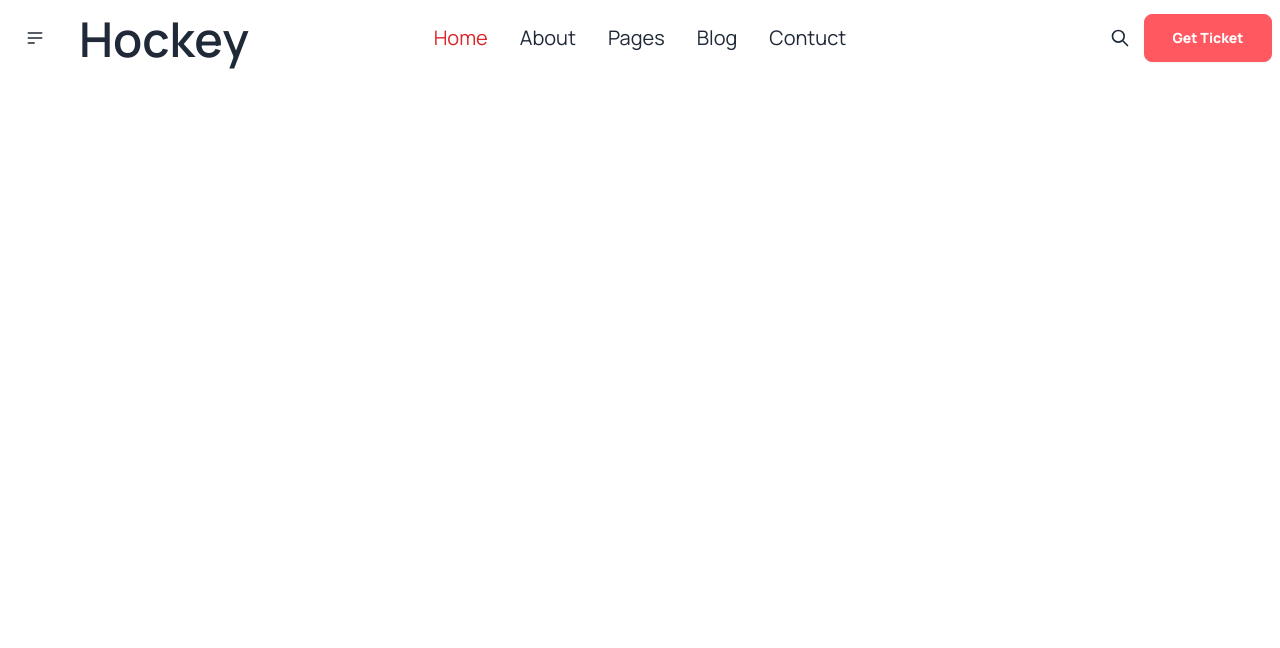
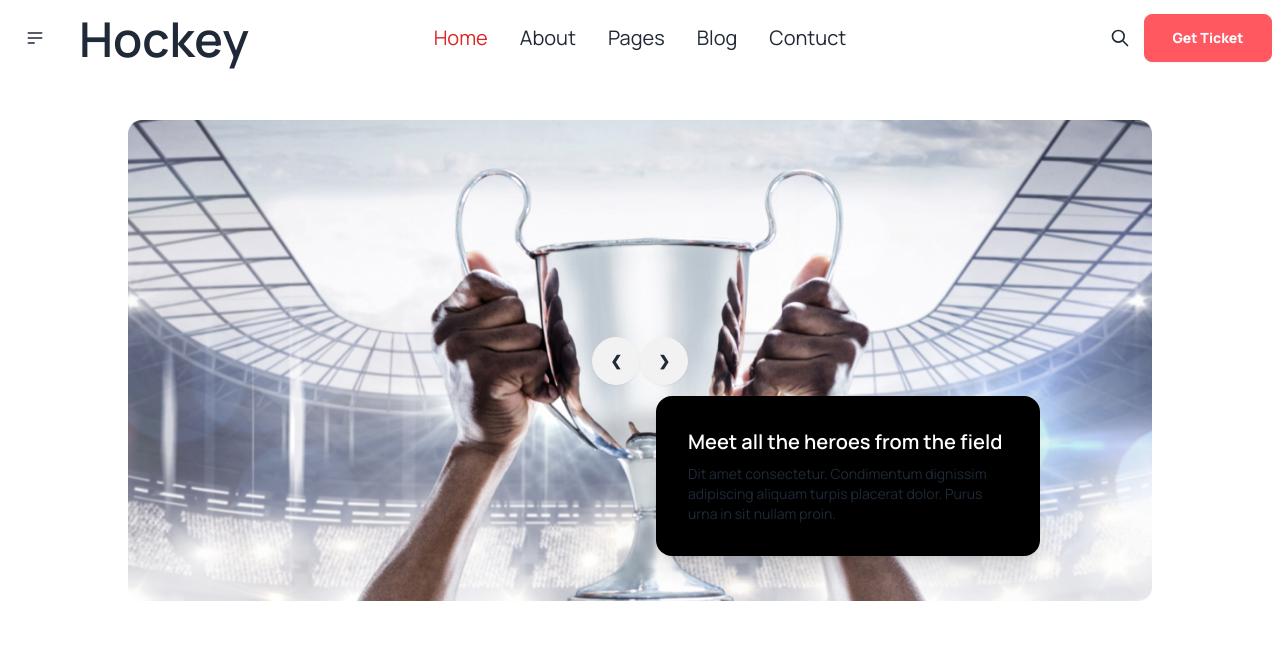
Before and after one commit to imraniffat553/B9A3-Hockeys, a plain HTML site: page index.html in a window 1280 px wide. Drawn offline with nearby package versions, Linux system fonts and the light colour scheme.

Commit message:
I added slider

```diff
--- a/index.html
+++ b/index.html
@@ -25,7 +25,7 @@
 </head>
 <body class="font-manrope">
     <header>
-
+ <!-- nav baar  -->
     <nav>
         <div class="navbar bg-base-100">
             <div class="navbar-start">
@@ -61,6 +61,41 @@
             </div>
           </div>
     </nav>
+  <!-- silder with carousel  -->
+  <div class="carousel w-full ">
+
+    <div id="slide1" class="carousel-item relative w-full justify-center items-center">
+      <div class="card w-96 flex absolute top-80 right-60 bg-black shadow-xl  flex-col lg:flex-row">
+        <div class="card-body ">
+          <h2 class="card-title  text-white">Meet all the heroes from the field</h2>
+          <p class="text-sm from-stone-50">Dit amet consectetur. Condimentum dignissim adipiscing aliquam turpis placerat dolor. Purus urna in sit nullam proin. </p>
+
+        </div>
+      </div>
+      <img src="/Images/1.png" class="w-4/5 my-11" />
+      <div class="absolute flex justify-between transform -translate-y-1/2 top-1/2">
+        <a href="#slide4" class="btn btn-circle">❮</a>
+        <a href="#slide2" class="btn btn-circle">❯</a>
+      </div>
+    </div>
+
+    <div id="slide2" class="carousel-item relative w-full justify-center items-center">
+      <div class="card w-96 flex absolute top-80 right-60 bg-black shadow-xl flex-col lg:flex-row ">
+        <div class="card-body ">
+          <h2 class="card-title  text-white">Meet all the heroes from the field</h2>
+          <p class="text-sm from-slate-50">Dit amet consectetur. Condimentum dignissim adipiscing aliquam turpis placerat dolor. Purus urna in sit nullam proin. </p>
+
+        </div>
+      </div>
+      <img src="Images/4.png" class="w-4/5  my-11" />
+      <div class="absolute flex justify-between transform -translate-y-1/2 top-1/2">
+        <a href="#slide1" class="btn btn-circle">❮</a>
+        <a href="#slide3" class="btn btn-circle">❯</a>
+      </div>
+
+    </div>
+
+  </div>
     </header>
     <main>
 
```
